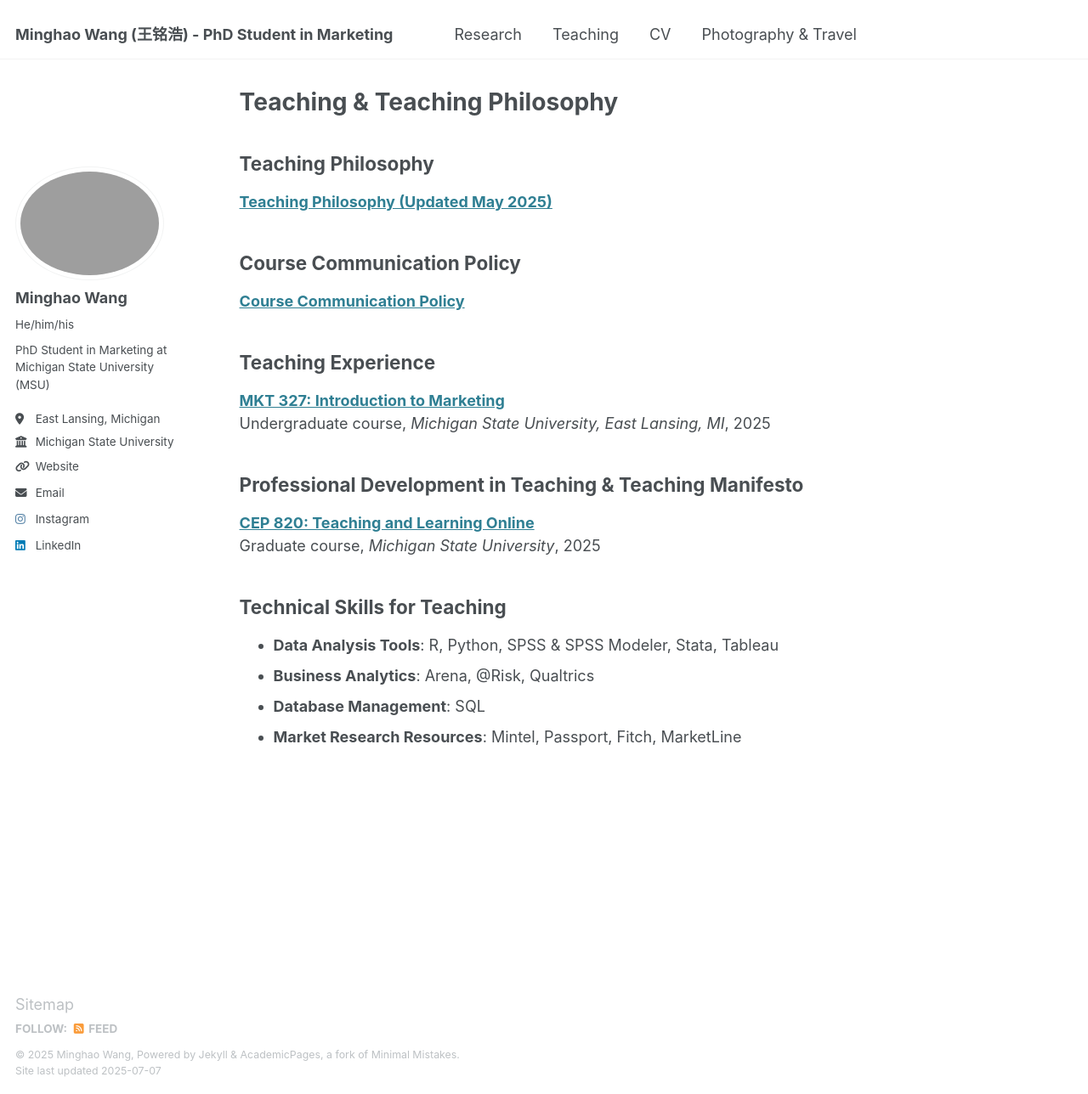
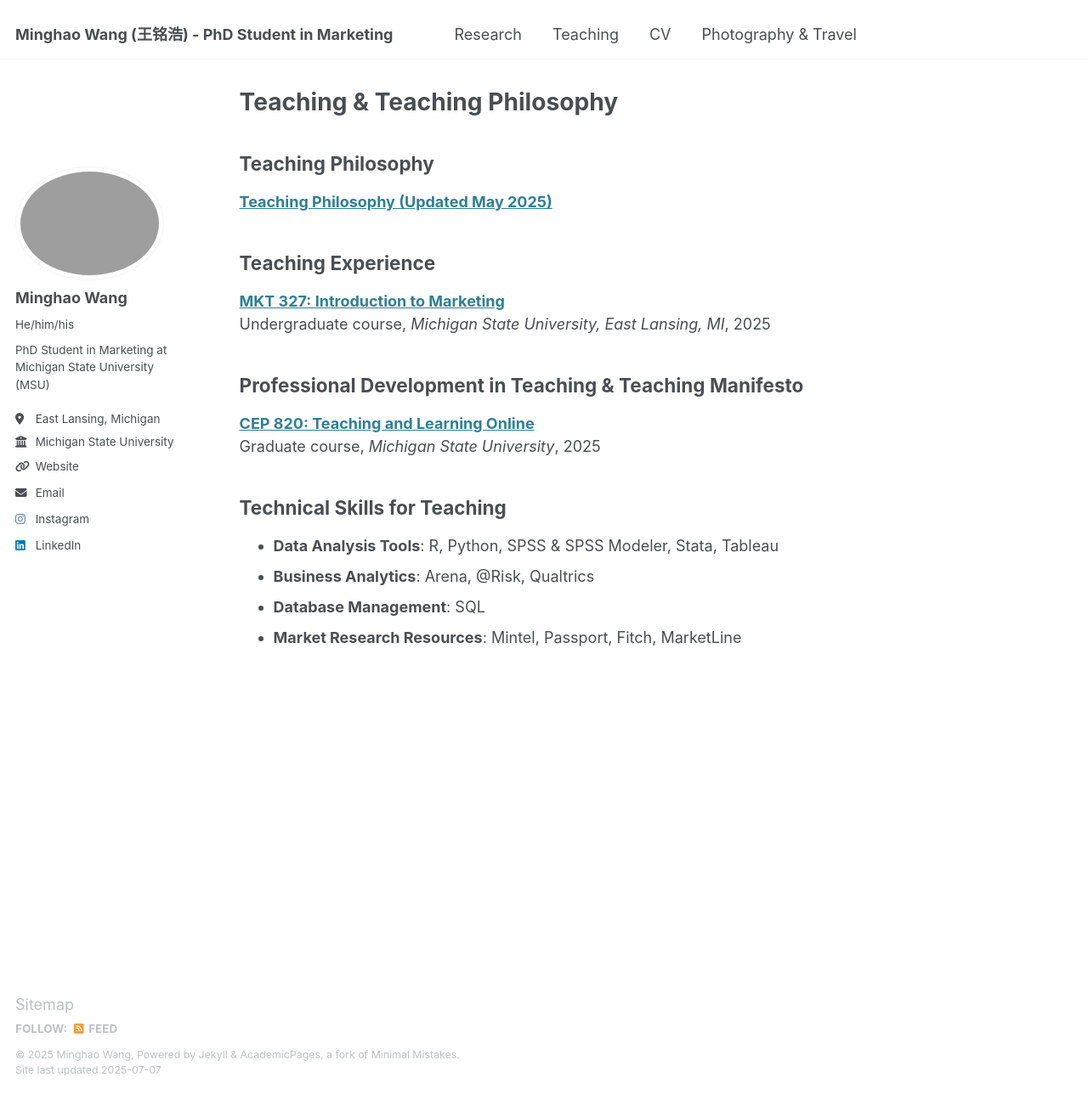
Before and after one commit to minghaowang-research/minghaowang-research.github.io, a Jekyll site: the page built from _pages/teaching.md, in a window 1280 px wide and 1288 px high. Shown: the whole window at 85% size. Built offline with Jekyll 4.4.1, drawn with Linux system fonts in a browser that asks for light colours.

Commit message:
changed Course Communication Policy to mKT 327

```diff
--- a/_pages/teaching.md
+++ b/_pages/teaching.md
@@ -14,15 +14,6 @@ author_profile: true
 **[{{ post.title }}]({{ base_path }}{{ post.permalink }})**
   {% endif %}
 {% endfor %}
-
-## Course Communication Policy
-
-{% for post in site.teaching reversed %}
-  {% if post.categories contains 'course-communication-policy' %}
-**[{{ post.title }}]({{ base_path }}{{ post.permalink }})**
-  {% endif %}
-{% endfor %}
-
 
 ## Teaching Experience
 
```
Also changed, not shown: _teaching/2025-summer-marketing-327.md (+6 -0 lines), 5 other files.
